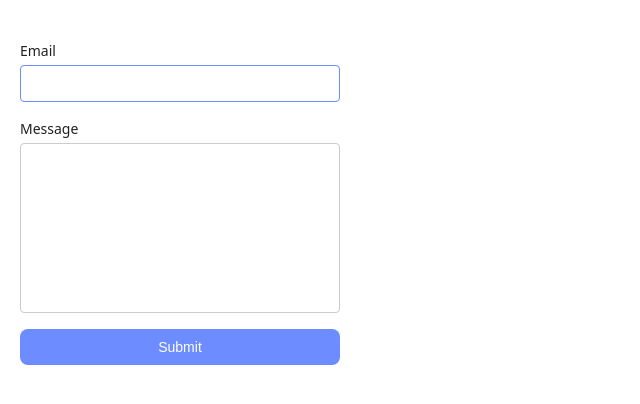
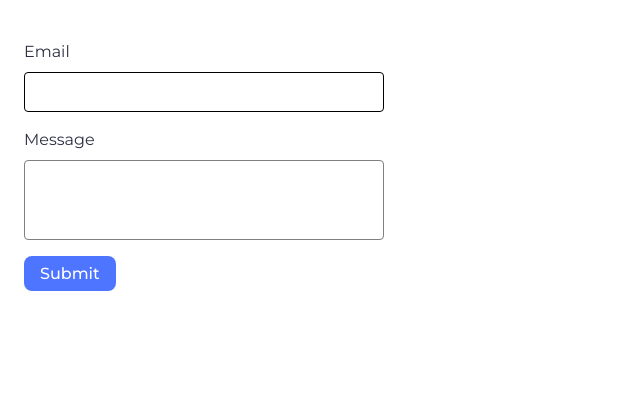
Before and after one commit to Fixuk/goit-js-hw-09, a website built with Vite: page src/2-form.html in a window 1280 px wide. Shown: the top 404 px of the page, without its empty margins (0-640 px from the left). Built offline with nearby package versions, Linux system fonts and the light colour scheme.

Commit message:
upd styles figma

```diff
--- a/src/css/base.css
+++ b/src/css/base.css
@@ -1,19 +1,10 @@
 :root {
-  /* font-family: Inter, Avenir, Helvetica, Arial, sans-serif; */
-  font-family: system-ui, -apple-system, BlinkMacSystemFont, 'Segoe UI', Roboto,
-    Oxygen, Ubuntu, Cantarell, 'Open Sans', 'Helvetica Neue', sans-serif;
+  font-family: 'Montserrat', sans-serif;
   font-size: 16px;
   line-height: 1.5;
   font-weight: 400;
-
-  color: #242424;
-  background-color: rgba(255, 255, 255, 0.87);
-
-  font-synthesis: none;
-  text-rendering: optimizeLegibility;
-  -webkit-font-smoothing: antialiased;
-  -moz-osx-font-smoothing: grayscale;
-  -webkit-text-size-adjust: 100%;
+  color: #2e2f42;
+  background-color: #fff;
 }
 
 body {
--- a/src/css/form.css
+++ b/src/css/form.css
@@ -1,11 +1,11 @@
 .form-page {
-  padding: 40px 20px;
+  padding: 40px 24px;
   background-color: #fff;
   min-height: 100vh;
 }
 
 .form-wrapper {
-  max-width: 320px;
+  max-width: 408px;
 }
 
 .feedback-form {
@@ -17,23 +17,33 @@
 .feedback-form label {
   display: flex;
   flex-direction: column;
-  gap: 4px;
-  font-size: 14px;
-  color: #212121;
+  gap: 8px;
+  font-size: 16px;
+  font-weight: 400;
+  color: #2e2f42;
 }
 
 .feedback-form input,
 .feedback-form textarea {
-  width: 100%;
+  width: 360px;
   padding: 8px 12px;
-  border: 1px solid #ccc;
+  border: 1px solid #808080;
   border-radius: 4px;
-  font-size: 14px;
-  font-family: inherit;
-  color: #212121;
+  font-size: 16px;
+  font-family: 'Montserrat', sans-serif;
+  color: #2e2f42;
   outline: none;
   box-sizing: border-box;
   transition: border-color 0.2s;
+}
+
+.feedback-form input {
+  height: 40px;
+}
+
+.feedback-form textarea {
+  height: 80px;
+  resize: none;
 }
 
 .feedback-form input:hover,
@@ -43,26 +53,23 @@
 
 .feedback-form input:focus,
 .feedback-form textarea:focus {
-  border-color: #6c8cff;
-}
-
-.feedback-form textarea {
-  resize: none;
+  border-color: #000;
 }
 
 .feedback-form button[type='submit'] {
-  width: 100%;
-  padding: 10px;
-  background-color: #6c8cff;
+  padding: 8px 16px;
+  background-color: #4e75ff;
   color: #fff;
   border: none;
   border-radius: 8px;
-  font-size: 14px;
+  font-size: 16px;
   font-weight: 500;
+  font-family: 'Montserrat', sans-serif;
   cursor: pointer;
   transition: background-color 0.2s;
+  width: fit-content;
 }
 
 .feedback-form button[type='submit']:hover {
-  background-color: #5c7cfa;
+  background-color: #6b8cff;
 }
--- a/src/css/gallery.css
+++ b/src/css/gallery.css
@@ -6,13 +6,9 @@
 .gallery {
   display: grid;
   grid-template-columns: repeat(3, 360px);
-  gap: 16px;
+  gap: 24px;
   margin: 0 auto;
   width: fit-content;
-}
-
-.gallery-item {
-  width: 100%;
 }
 
 .gallery-link {
@@ -22,7 +18,7 @@
 
 .gallery-image {
   display: block;
-  width: 100%;
+  width: 360px;
   height: 200px;
   object-fit: cover;
 }
--- a/src/css/styles.css
+++ b/src/css/styles.css
@@ -1,3 +1,4 @@
+@import url('https://fonts.googleapis.com/css2?family=Montserrat:wght@400;500&display=swap');
 @import url('./reset.css');
 @import url('./base.css');
 @import url('./gallery.css');
```
